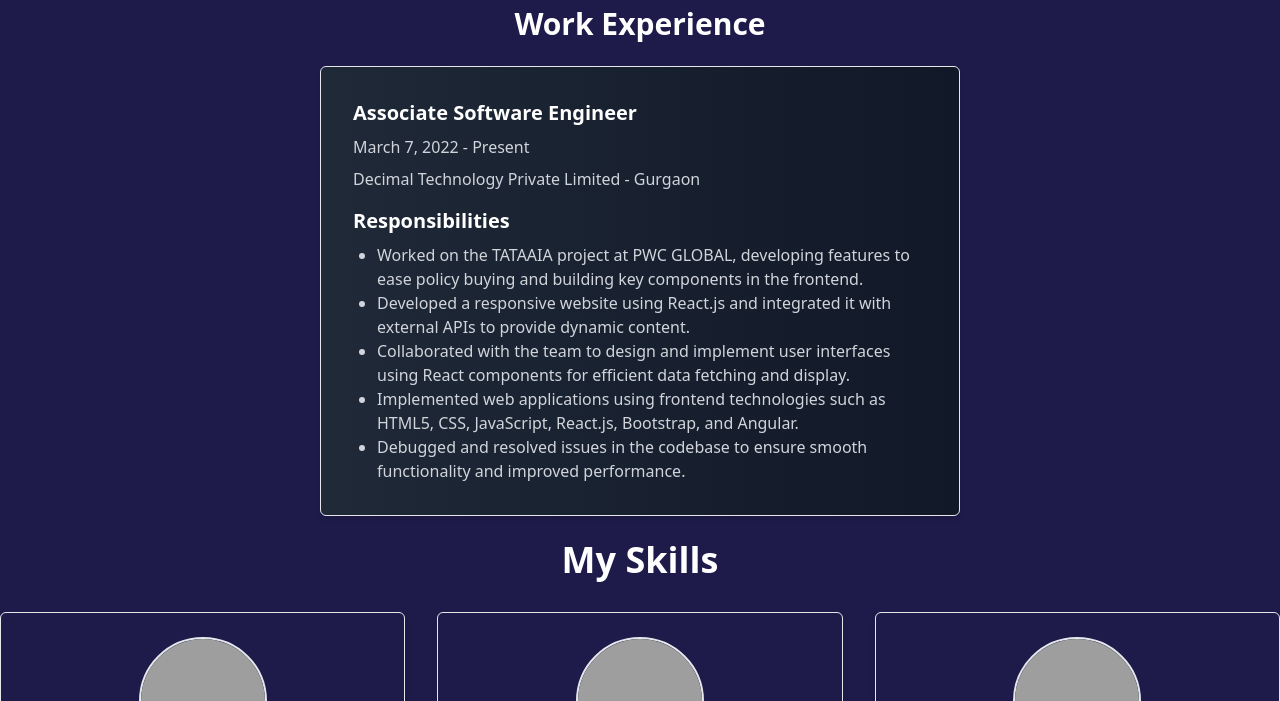
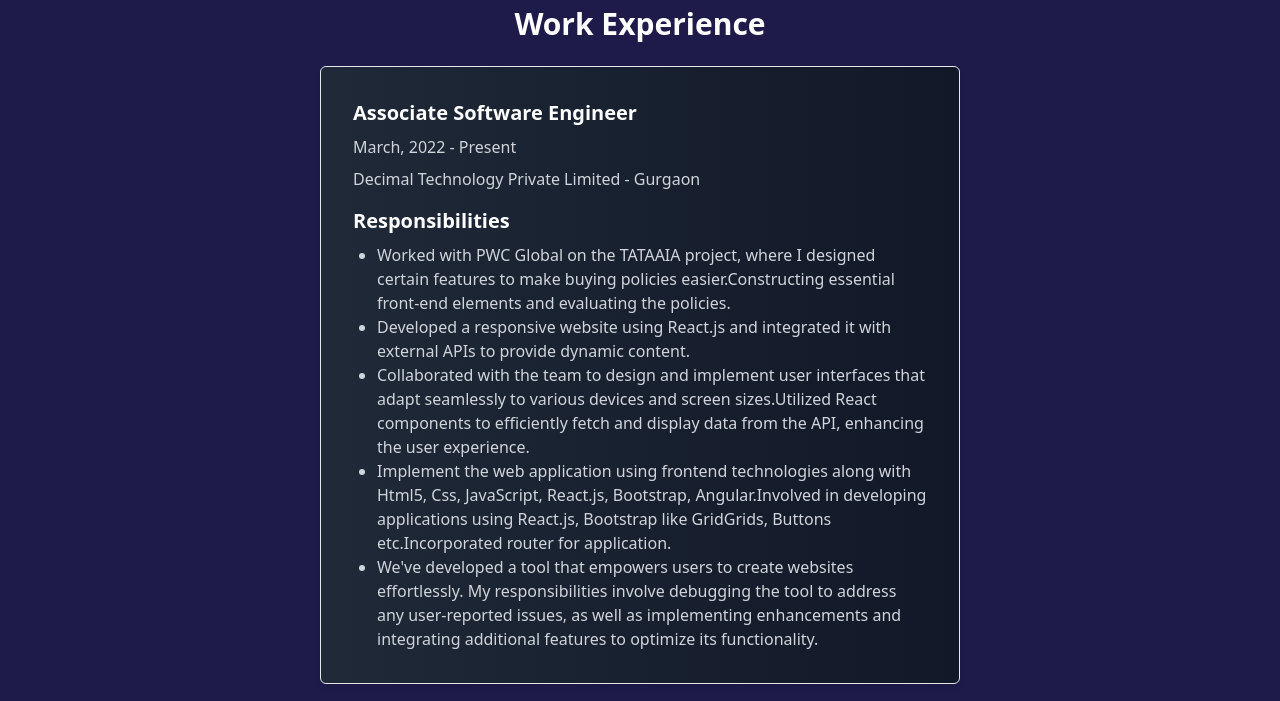
Before and after one commit to richa2762000/portfolio, a React (Create React App) app: page / in a window 1280 px wide. Shown: the part 2380-3081 px from the top of the page. Built offline with nearby package versions, Linux system fonts and the light colour scheme; grey boxes are pictures that could not be loaded.

Commit message:
Update Experience.js
data add

```diff
--- a/src/Components/Skills/Experience.js
+++ b/src/Components/Skills/Experience.js
@@ -4,31 +4,43 @@ const Experience = () => {
     <>
       <h1 className="text-center text-3xl font-bold mb-6 ">Work Experience</h1>
       <div className="m-auto w-full sm:w-3/4 md:w-1/2 lg:w-1/2 xl:w-1/2  p-6 md:p-8 border rounded-md shadow-md bg-gradient-to-r from-gray-800 to-gray-900 hover:shadow-lg transform hover:scale-105 transition duration-300 ease-in-out">
-        <p className="font-bold text-xl mb-2 text-white">Associate Software Engineer</p>
-        <p className="text-gray-300 mb-2">March 7, 2022 - Present</p>
-        <p className="text-gray-300 mb-4">Decimal Technology Private Limited - Gurgaon</p>
+        <p className="font-bold text-xl mb-2 text-white">
+          Associate Software Engineer
+        </p>
+        <p className="text-gray-300 mb-2">March, 2022 - Present</p>
+        <p className="text-gray-300 mb-4">
+          Decimal Technology Private Limited - Gurgaon
+        </p>
 
         <h2 className="text-xl font-bold mb-2 text-white">Responsibilities</h2>
         <ul className="list-disc pl-6 text-gray-300">
           <li>
-            Worked on the TATAAIA project at PWC GLOBAL, developing features
-            to ease policy buying and building key components in the frontend.
+            Worked with PWC Global on the TATAAIA project, where I designed
+            certain features to make buying policies easier.Constructing
+            essential front-end elements and evaluating the policies.
           </li>
           <li>
-            Developed a responsive website using React.js and integrated it
-            with external APIs to provide dynamic content.
+            Developed a responsive website using React.js and integrated it with
+            external APIs to provide dynamic content.
           </li>
           <li>
             Collaborated with the team to design and implement user interfaces
-            using React components for efficient data fetching and display.
+            that adapt seamlessly to various devices and screen sizes.Utilized
+            React components to efficiently fetch and display data from the API,
+            enhancing the user experience.
           </li>
           <li>
-            Implemented web applications using frontend technologies such as
-            HTML5, CSS, JavaScript, React.js, Bootstrap, and Angular.
+            Implement the web application using frontend technologies along with
+            Html5, Css, JavaScript, React.js, Bootstrap, Angular.Involved in
+            developing applications using React.js, Bootstrap like GridGrids,
+            Buttons etc.Incorporated router for application.
           </li>
           <li>
-            Debugged and resolved issues in the codebase to ensure smooth
-            functionality and improved performance.
+            We've developed a tool that empowers users to create websites
+            effortlessly. My responsibilities involve debugging the tool to
+            address any user-reported issues, as well as implementing
+            enhancements and integrating additional features to optimize its
+            functionality.
           </li>
         </ul>
       </div>
```
